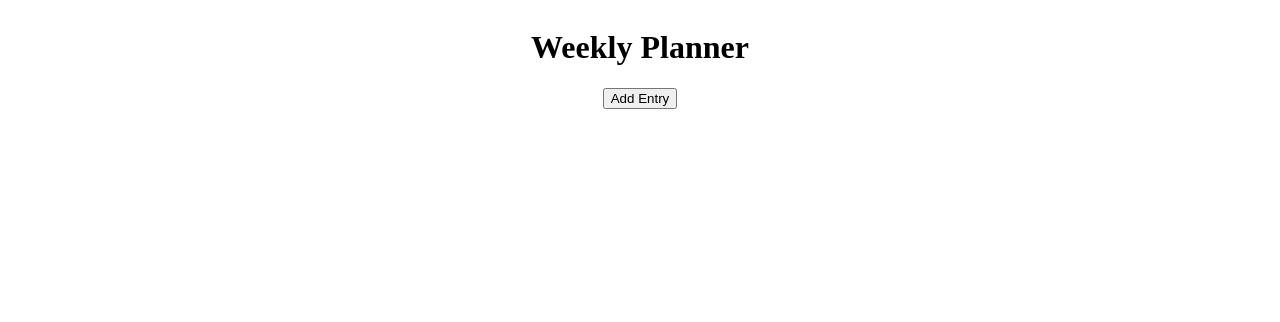
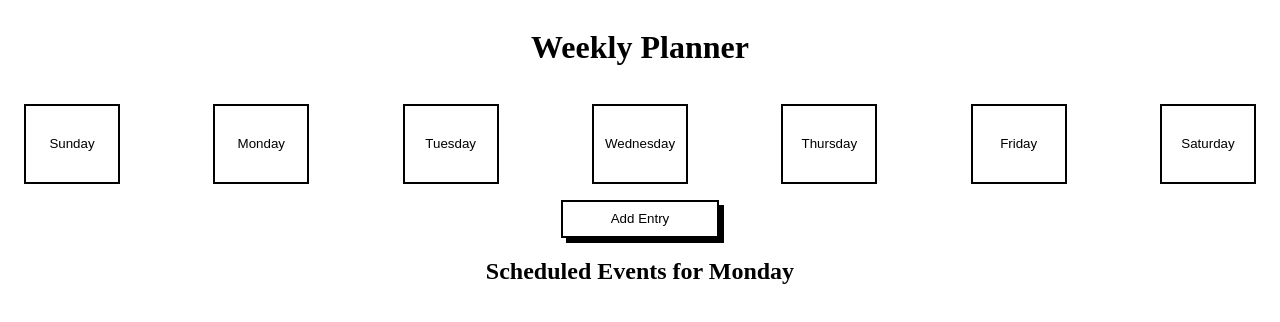
Before and after one commit to Jc-Leon/week-planner, a plain HTML site: page index.html in a window 1280 px wide. Drawn offline with Linux system fonts and the light colour scheme.

Commit message:
wow very cool

```diff
--- a/index.html
+++ b/index.html
@@ -1,11 +1,13 @@
 <!DOCTYPE html>
 <html lang="en">
+
 <head>
   <meta charset="UTF-8" />
   <meta name="viewport" content="width=device-width, initial-scale=1.0" />
   <title>Week Planner</title>
   <link rel="stylesheet" href="styles.css" />
 </head>
+
 <body>
   <header>
     <div class="container">
@@ -15,8 +17,20 @@
     </div>
   </header>
   <main>
+    <div class="row week justify-between">
+      <button class="dayofweek">Sunday</button>
+      <button class="dayofweek">Monday</button>
+      <button class="dayofweek">Tuesday</button>
+      <button class="dayofweek">Wednesday</button>
+      <button class="dayofweek">Thursday</button>
+      <button class="dayofweek">Friday</button>
+      <button class="dayofweek">Saturday</button>
+    </div>
     <div class="row justify-center">
       <div class="add-entry-btn"><button>Add Entry</button></div>
+    </div>
+    <div class="row justify-center">
+      <div class="add-entry-btn"><h2 class="scheduled-events">Scheduled Events for Monday</h2></div>
     </div>
   </main>
   <div class="modal hidden">
@@ -78,4 +92,5 @@
   <script src="data.js"></script>
   <script src="main.js"></script>
 </body>
+
 </html>
--- a/main.js
+++ b/main.js
@@ -1,15 +1,20 @@
 var $addEntry = document.querySelector(".add-entry-btn");
-var $modal = document.querySelector(".modal")
-var $modalSubmit = document.querySelector(".modal-form-submit")
+var $modal = document.querySelector(".modal");
+var $modalSubmit = document.querySelector(".modal-form-submit");
+var $days = document.querySelectorAll('.dayofweek');
+var $week = document.querySelector('.week');
+var $scheduledEvents = document.querySelector('.scheduled-events');
 
-
-
-
-function openModal(event){
+function openModal(event) {
   $modal.className = "modal";
 }
-function closeModal(event){
+function closeModal(event) {
   $modal.className = "modal hidden"
+}
+
+function switchDays(day) {
+  var label = "Scheduled Events For ";
+  $scheduledEvents.textContent = label + day;
 }
 
 
@@ -17,8 +22,11 @@ function closeModal(event){
 
 
 
-
-
-
-
+$week.addEventListener('click', function (event) {
+  if (!event.target.matches('.dayofweek')) {
+    return;
+  }
+  switchDays(event.target.textContent);
+});
+$modalSubmit.addEventListener("click", closeModal);
 $addEntry.addEventListener("click", openModal);
--- a/styles.css
+++ b/styles.css
@@ -25,6 +25,10 @@
   justify-content: flex-end;
 }
 
+.justify-between {
+  justify-content: space-between;
+}
+
 .margin-top-rem {
   margin-top: 1rem;
 }
@@ -40,10 +44,29 @@
   padding-top: 200px;
 }
 
+.week {
+  margin: 1rem;
+}
+
+.week button {
+  width: 6rem;
+  height: 5rem;
+  background-color: white;
+  border: 2px solid black;
+}
+
+.add-entry-btn > button {
+  padding: 0.6rem 3rem;
+  background-color: white;
+  border: 2px solid black;
+  box-shadow: 5px 5px black;
+}
+
 textarea {
   width: 100%;
   height: 6rem;
 }
+
 .hidden {
   display: none !important;
 }
```
Lines whose indentation alone changed are shown as unchanged.
